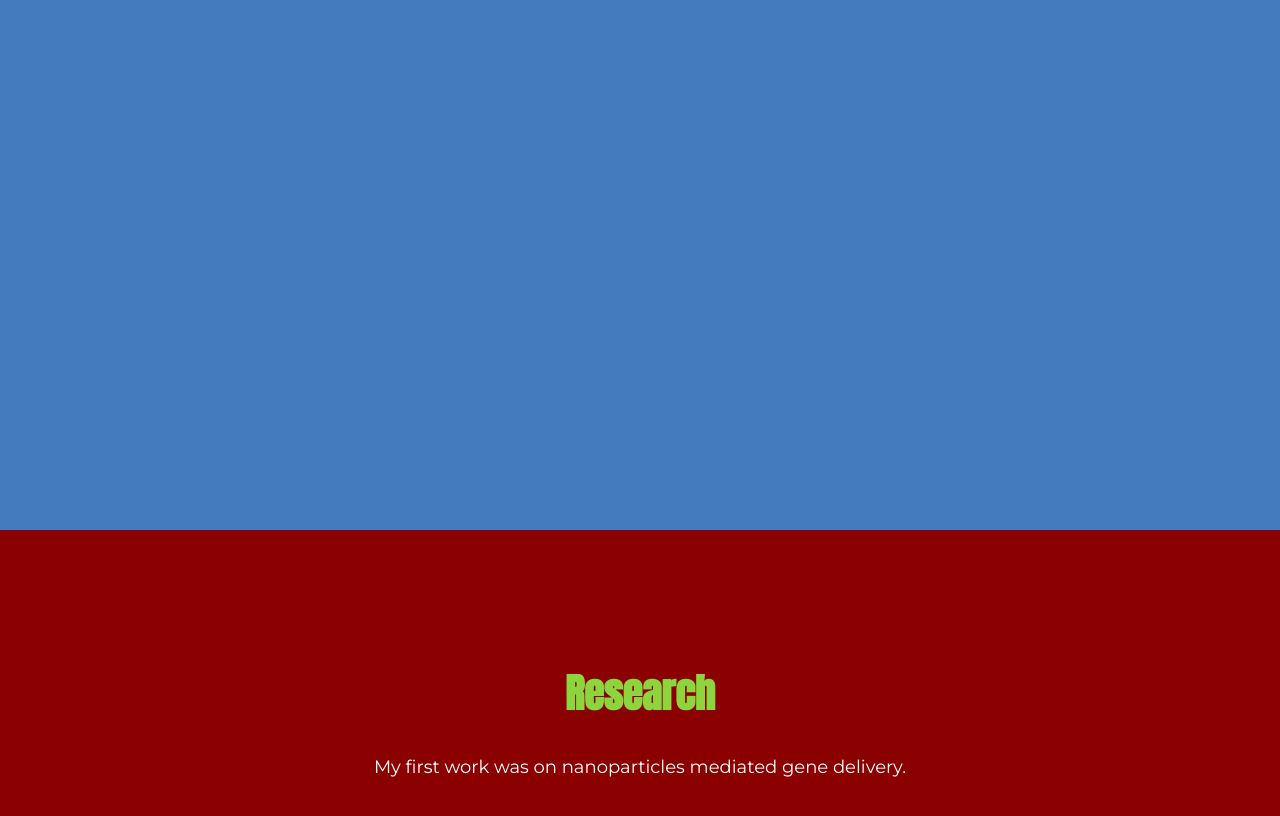
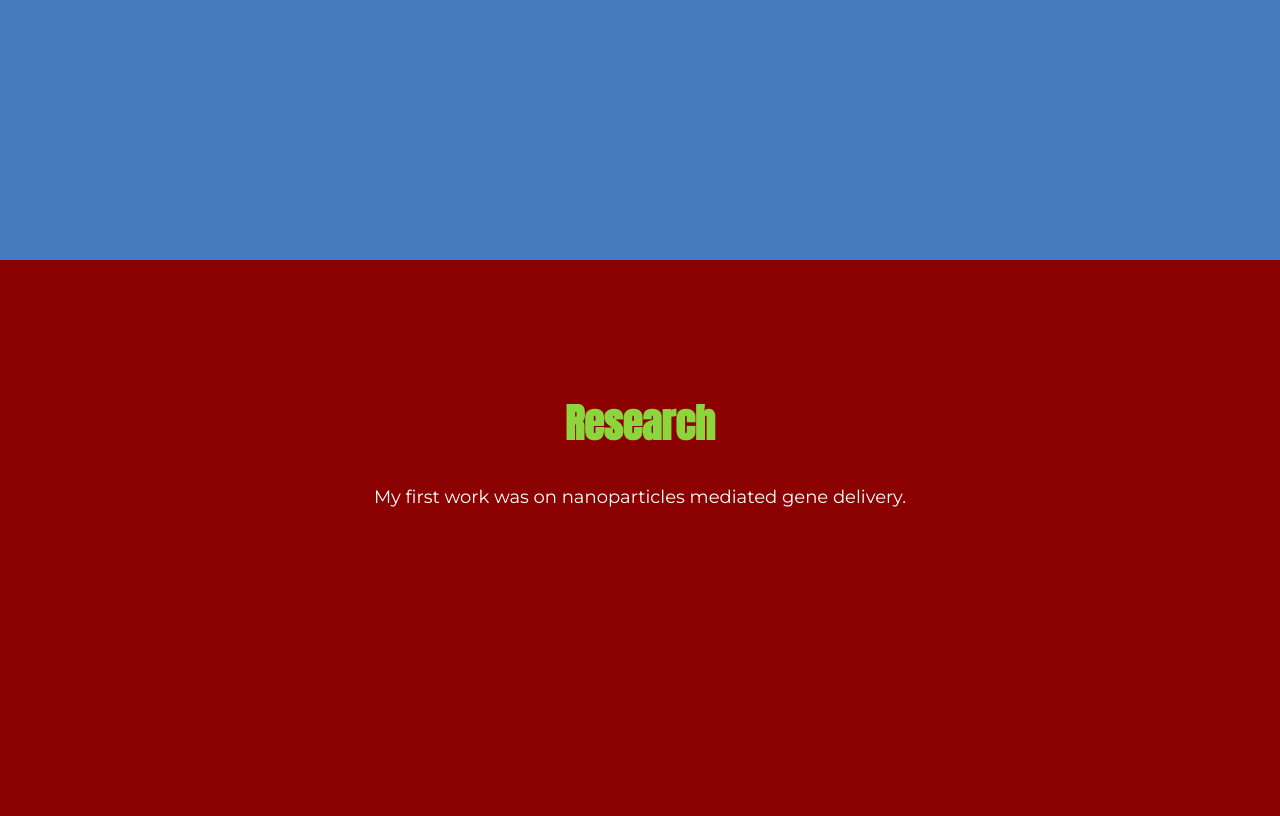
Before and after one commit to nanosrini/nanosrini.github.io, a Jekyll site: the page home/index.html, which Jekyll copies as it is, in a window 1280 px wide and 900 px high, scrolled down 640 px. Shown: the top 816 px of the window. Built offline with Jekyll 4.4.1, drawn with Linux system fonts in a browser that asks for light colours.

Commit message:
Update index.html

```diff
--- a/home/index.html
+++ b/home/index.html
@@ -44,7 +44,7 @@
 
 section {
   padding: 100px 20px;
-  min-height: 100vh;
+  min-height: 70vh;
   text-align: center;
 }
     h1 {
@@ -165,7 +165,7 @@ section {
 }
 
 #current-work {
-  background: #ffa700,;
+  background: #ffa700;
   color: #fff;
 }
 
```
